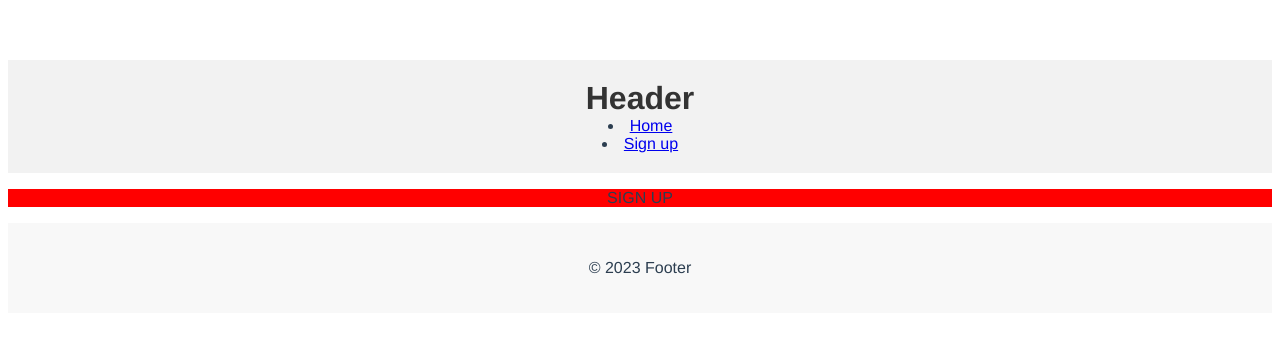
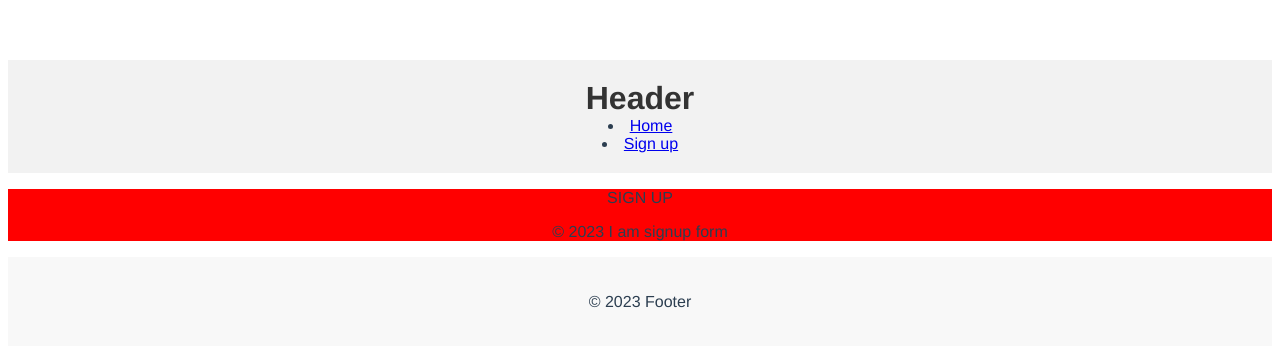
Before and after one commit to McOwska/WAD-homework3, a Vue app: page /signup in a window 1280 px wide. Shown: the top 346 px of the page. Built offline with nearby package versions, Linux system fonts and the light colour scheme.

Commit message:
ugly signupform component created and added to signuppage view

```diff
--- /dev/null
+++ b/src/components/SignUpForm.vue
@@ -0,0 +1,27 @@
+<template>
+    <footer class="footer">
+      <div class="container">
+        <p>&copy; {{ currentYear }} I am signup form </p>
+      </div>
+    </footer>
+  </template>
+
+<script>
+export default {
+    name: "AppSignUpForm",
+  data() {
+    return {
+      currentYear: new Date().getFullYear(),
+      dummyText: new String('Sign up here, dummy text'),
+    };
+  },
+};
+</script>
+
+<style scoped>
+.form {
+  background-color: #861414;
+  padding: 20px;
+  text-align: center;
+}
+</style>
--- a/src/views/SignUpPage.vue
+++ b/src/views/SignUpPage.vue
@@ -1,13 +1,24 @@
 <template>
     <div class="grid">
       <p>SIGN UP</p>
+    <div class="sidebar"></div>
+    <div class="container">
+    <SignUpForm></SignUpForm>
     </div>
+    <div class="sidebar"></div>
+  </div>
   </template>
 
 
   <script>
+  import SignUpForm from '../components/SignUpForm.vue'
+
+
   export default {
     name: 'SignUpPage',
+    components: {
+    SignUpForm,
+  }
   }
   </script>
 
```
